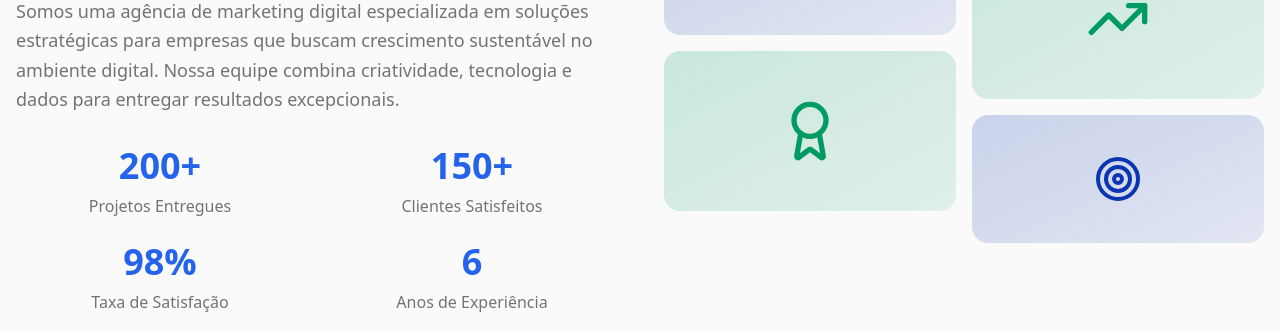
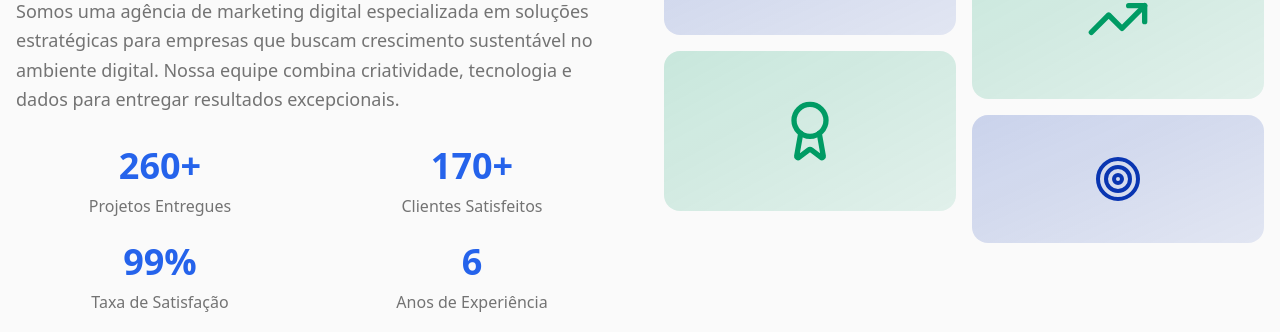
Before and after one commit to kakow-coder/digitalfy-website, a React (Vite) app: page / in a window 1280 px wide. Shown: the part 1774-2106 px from the top of the page. Built offline with nearby package versions, Linux system fonts and the light colour scheme.

Commit message:
Update App.jsx

```diff
--- a/src/App.jsx
+++ b/src/App.jsx
@@ -54,9 +54,9 @@ function App() {
   ];
 
   const stats = [
-    { number: "200+", label: "Projetos Entregues" },
-    { number: "150+", label: "Clientes Satisfeitos" },
-    { number: "98%", label: "Taxa de Satisfação" },
+    { number: "260+", label: "Projetos Entregues" },
+    { number: "170+", label: "Clientes Satisfeitos" },
+    { number: "99%", label: "Taxa de Satisfação" },
     { number: "6", label: "Anos de Experiência" }
   ];
 
```
